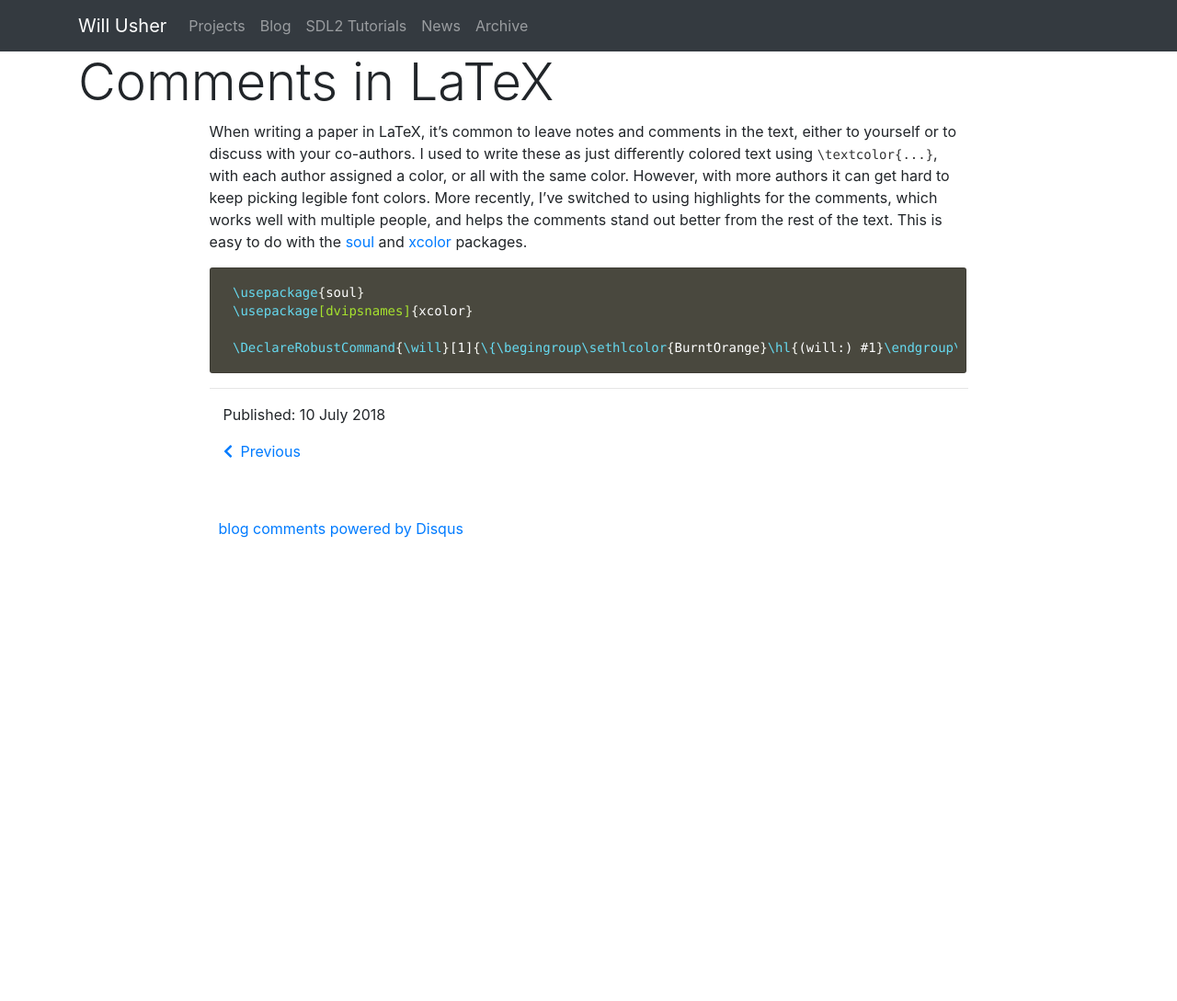
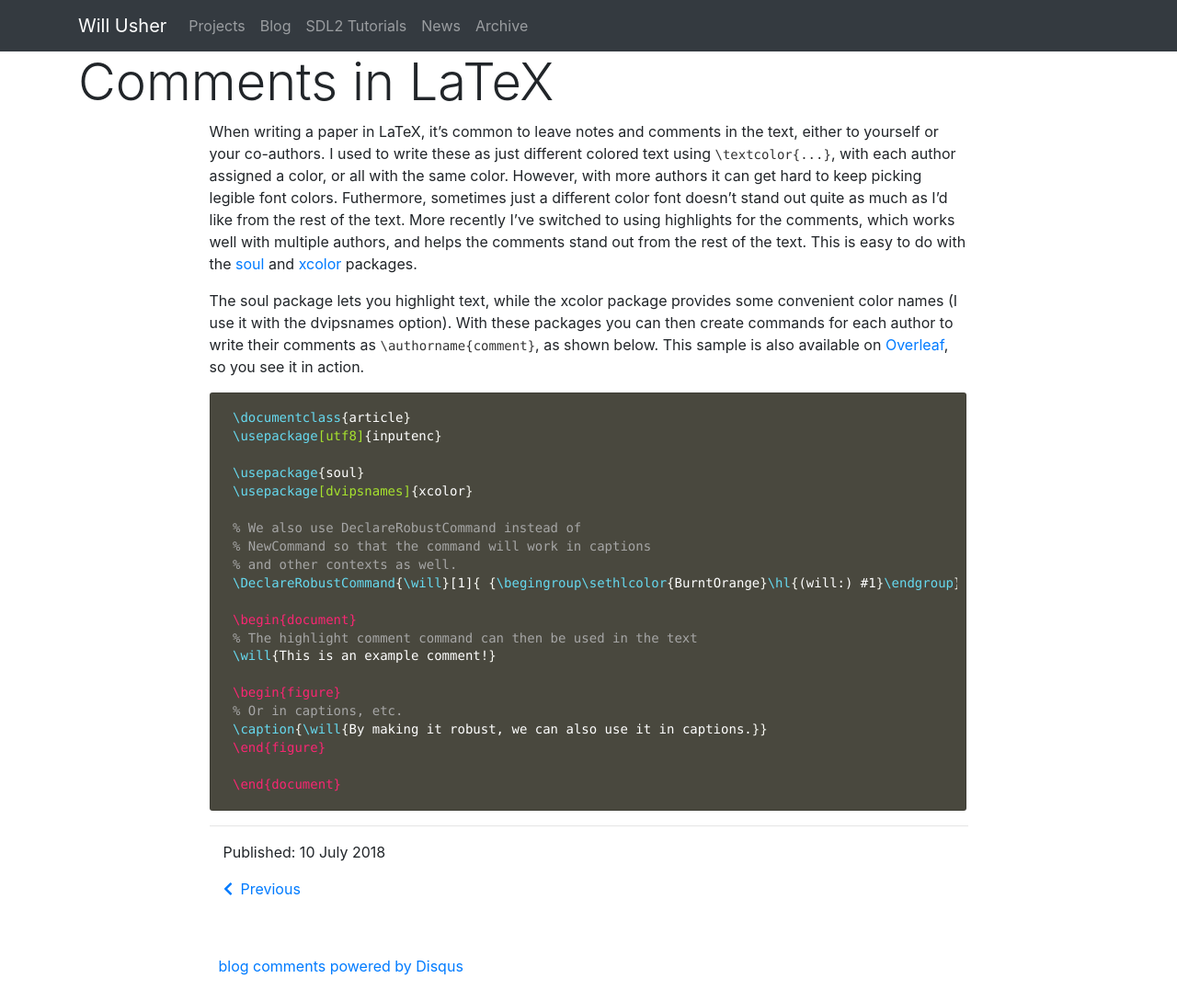
Before and after one commit to Twinklebear/Twinklebear.github.io-jekyll, a Jekyll site: the page built from _posts/2018-07-10-comments-in-latex.md, in a window 1280 px wide. Shown: the whole page at 92% size. Built offline with Jekyll 4.4.1, drawn with Linux system fonts in a browser that asks for light colours; nearby versions of some CDN libraries; comment, search, counter and statistics services are not loaded; before the commit the page ends 900 px from its top, so only the background shows below that.

Commit message:
finish short post

```diff
--- a/_posts/2018-07-10-comments-in-latex.md
+++ b/_posts/2018-07-10-comments-in-latex.md
@@ -10,24 +10,52 @@ published: true
 
 When writing a paper in LaTeX, it's common to leave
 notes and comments in the text, either to yourself
-or to discuss with your co-authors. I used to write these
-as just differently colored text using `\textcolor{...}`,
+or your co-authors. I used to write these
+as just different colored text using `\textcolor{...}`,
 with each author assigned a color, or all with the same color.
 However, with more authors
 it can get hard to keep picking legible font colors.
-More recently, I've switched to using highlights for
-the comments, which works well with multiple people,
-and helps the comments stand out better from the rest of
+Futhermore, sometimes just a different color font doesn't
+stand out quite as much as I'd like from the rest of the text.
+More recently I've switched to using highlights for
+the comments, which works well with multiple authors,
+and helps the comments stand out from the rest of
 the text. This is easy to do with the
 [soul](https://ctan.org/pkg/soul?lang=en) and
 [xcolor](https://ctan.org/pkg/xcolor?lang=en) packages.
 
 <!--more-->
 
+The soul package lets you highlight text, while
+the xcolor package provides some convenient color names
+(I use it with the dvipsnames option). With these packages
+you can then create commands for each author to write
+their comments as `\authorname{comment}`, as shown below.
+This sample is also available on
+[Overleaf](https://www.overleaf.com/read/nsxknypvpfhh), so
+you see it in action.
+
 {% highlight latex %}
+\documentclass{article}
+\usepackage[utf8]{inputenc}
+
 \usepackage{soul}
 \usepackage[dvipsnames]{xcolor}
 
-\DeclareRobustCommand{\will}[1]{\{\begingroup\sethlcolor{BurntOrange}\hl{(will:) #1}\endgroup\}}
+% We also use DeclareRobustCommand instead of
+% NewCommand so that the command will work in captions
+% and other contexts as well.
+\DeclareRobustCommand{\will}[1]{ {\begingroup\sethlcolor{BurntOrange}\hl{(will:) #1}\endgroup} }
+
+\begin{document}
+% The highlight comment command can then be used in the text
+\will{This is an example comment!}
+
+\begin{figure}
+% Or in captions, etc.
+\caption{\will{By making it robust, we can also use it in captions.}}
+\end{figure}
+
+\end{document}
 
 {% endhighlight %}
```
